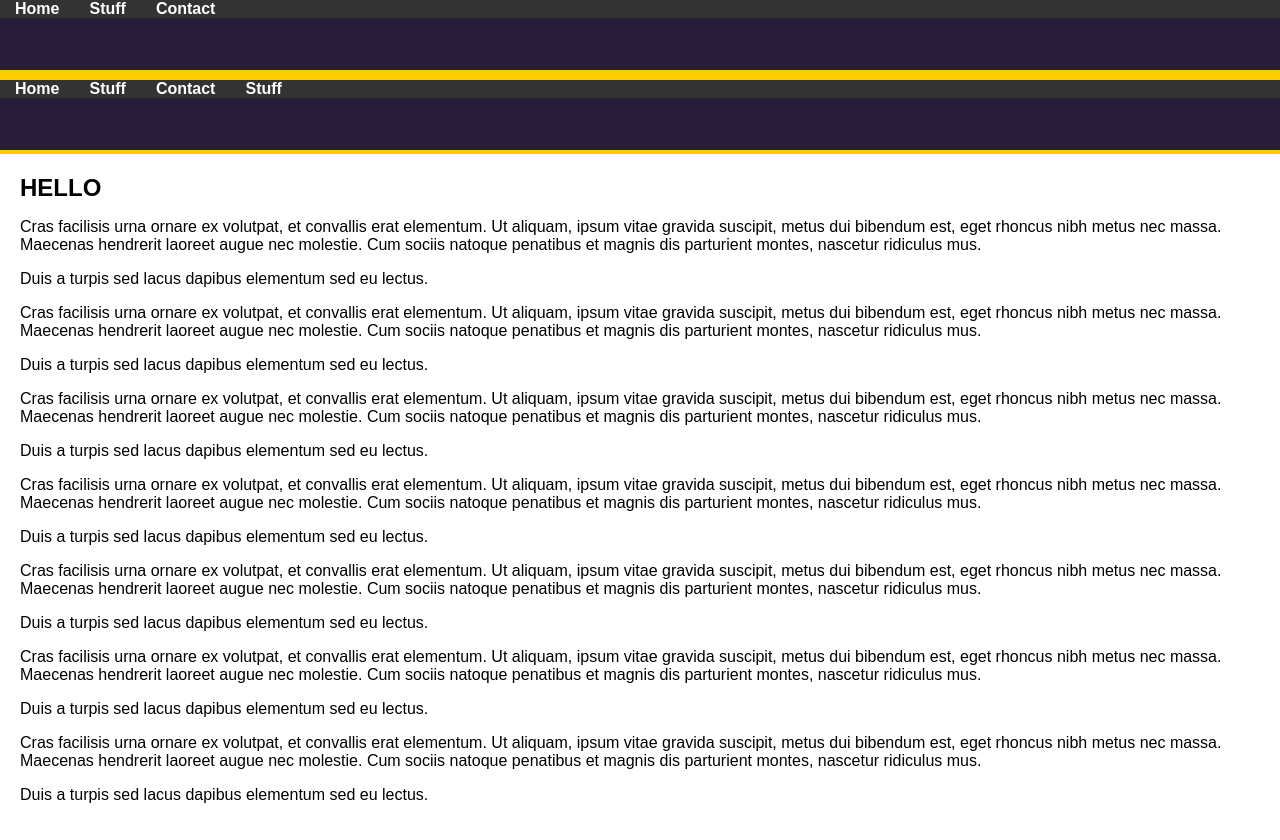
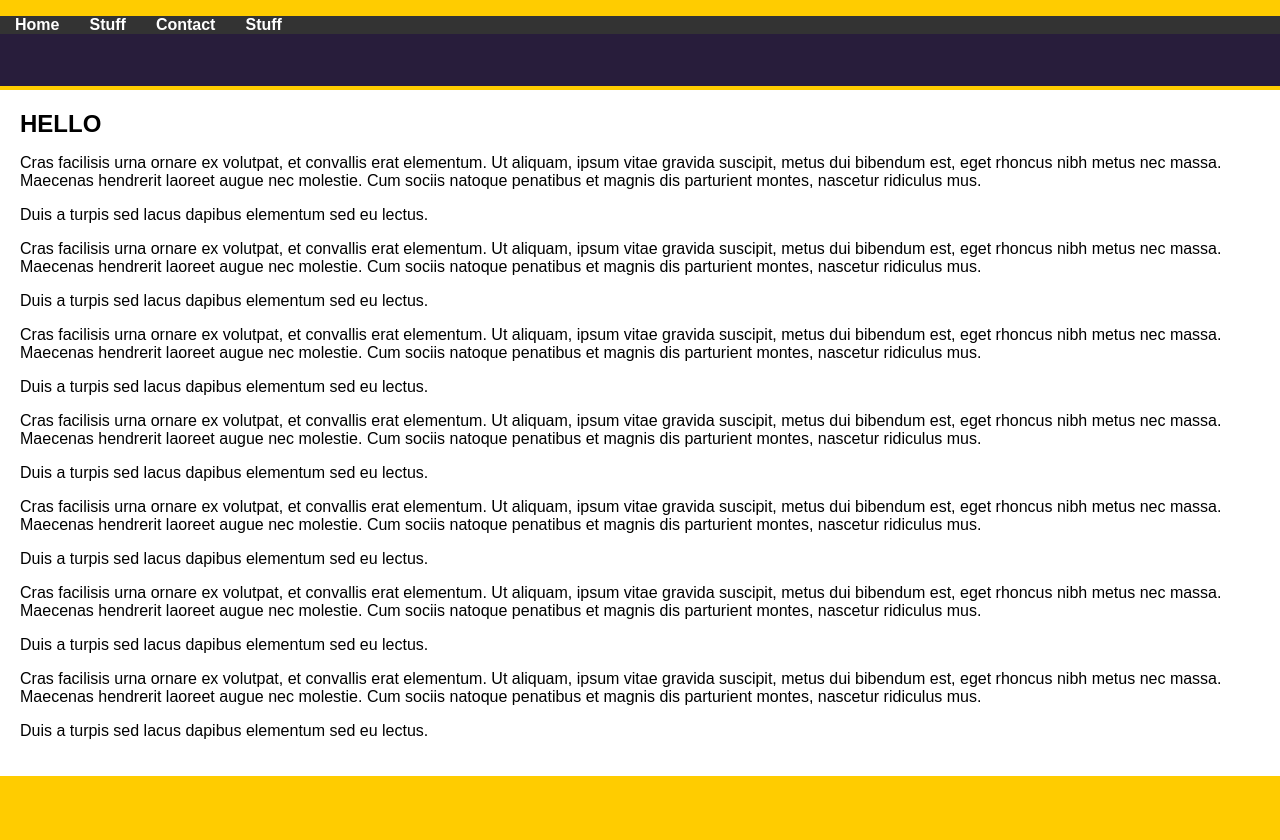
Before and after one commit to seweil/dance, a React (Create React App) app: page / in a window 1280 px wide. After the commit the page ends 800 px from the top, so only its background shows below. Built offline with nearby package versions, Linux system fonts and the light colour scheme.

Commit message:
Remove NavRouter

```diff
--- a/src/Main.js
+++ b/src/Main.js
@@ -1,7 +1,6 @@
 import React, { Component } from "react";
 import ReactDOM from "react-dom";
 import { Route, NavLink, HashRouter } from "react-router-dom";
-import NavComponent from "./NavComponent"
 import Home from "./Home";
 import Stuff from "./Stuff";
 import Contact from "./Contact";
@@ -10,10 +9,8 @@ class Main extends Component {
     render() {
         return (
             <div className="nav-container">
-                    <NavComponent />
                 <HashRouter>
                     <div>
-                        <h1>Simple SPA</h1>
                         <nav>
                             <div className="navWide">
                                 <ul >
@@ -68,6 +65,16 @@ class Main extends Component {
             </div>
         );
     }
+
+
+    burgerToggle() {
+        let linksEl = document.querySelector(".narrowLinks");
+        if (linksEl.style.display === "block") {
+            linksEl.style.display = "none";
+        } else {
+            linksEl.style.display = "block";
+        }
+    }
 }
 
 export default Main;
--- a/src/NavComponent.js
+++ /dev/null
@@ -1,49 +0,0 @@
-import React, { Component } from "react";
-import ReactDOM from "react-dom";
-
-class NavComponent extends Component {
-    render() {
-        return (
-            <nav>
-                <div className="navWide">
-                    <ul >
-                        <li><a href="#">Home</a></li>
-                        <li><a href="#/stuff">Stuff</a></li>
-                        <li><a href="#/contact">Contact</a></li>
-                    </ul>
-                </div>
-                <div className="navNarrow">
-                    <i
-                        className="fa fa-bars fa-2x"
-                        onClick={this.burgerToggle}
-                    />
-
-                    <ul className="narrowLinks">
-                        <li><a href="#" onClick={this.burgerToggle}>
-                            Home
-                        </a></li>
-                        <br />
-                        <li><a href="#/stuff" onClick={this.burgerToggle}>
-                            Stuff
-                        </a></li>
-                        <br />
-                        <li><a href="#/contact" onClick={this.burgerToggle}>
-                            Contact
-                        </a></li>
-                    </ul>
-                </div>
-            </nav>
-        );
-    }
-
-    burgerToggle() {
-        let linksEl = document.querySelector(".narrowLinks");
-        if (linksEl.style.display === "block") {
-            linksEl.style.display = "none";
-        } else {
-            linksEl.style.display = "block";
-        }
-    }
-}
-
-export default NavComponent;
```
Also changed, not shown: src/index.css (+8 -5 lines). Lines whose indentation alone changed are shown as unchanged.
